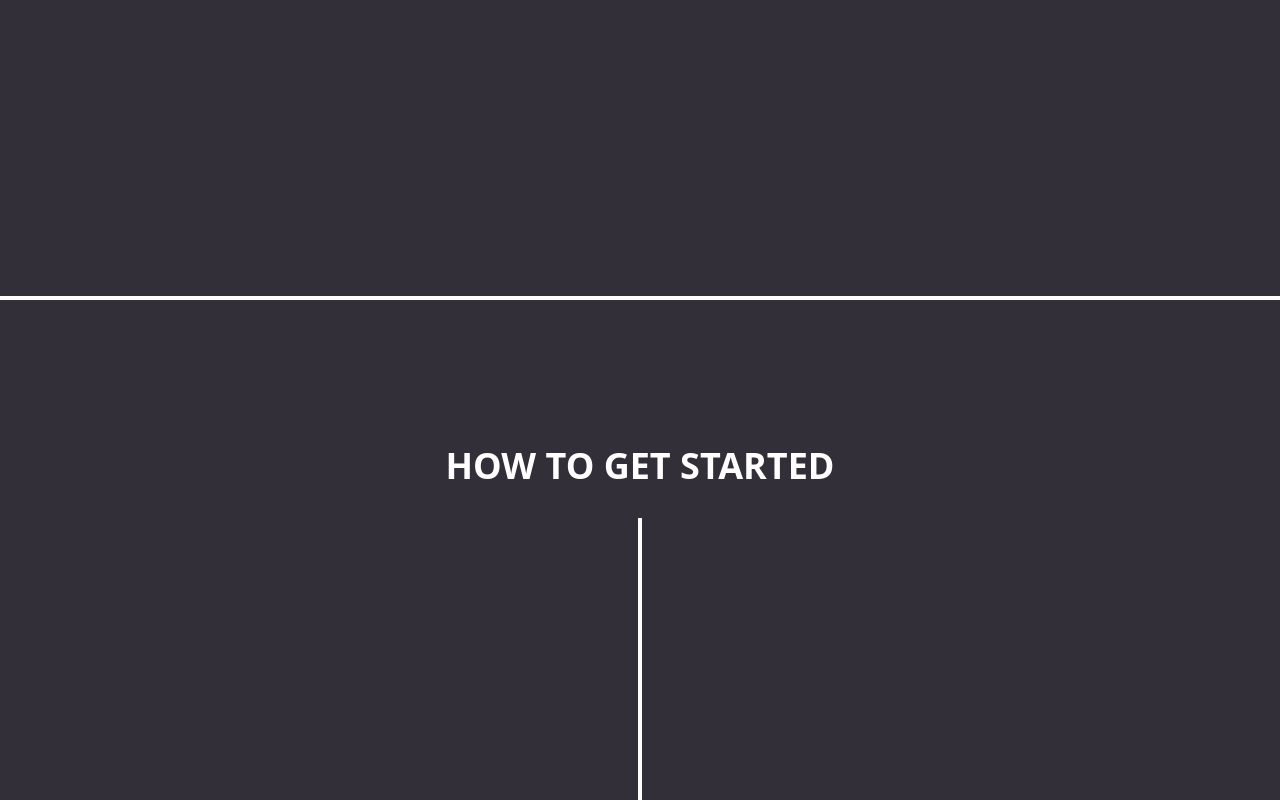
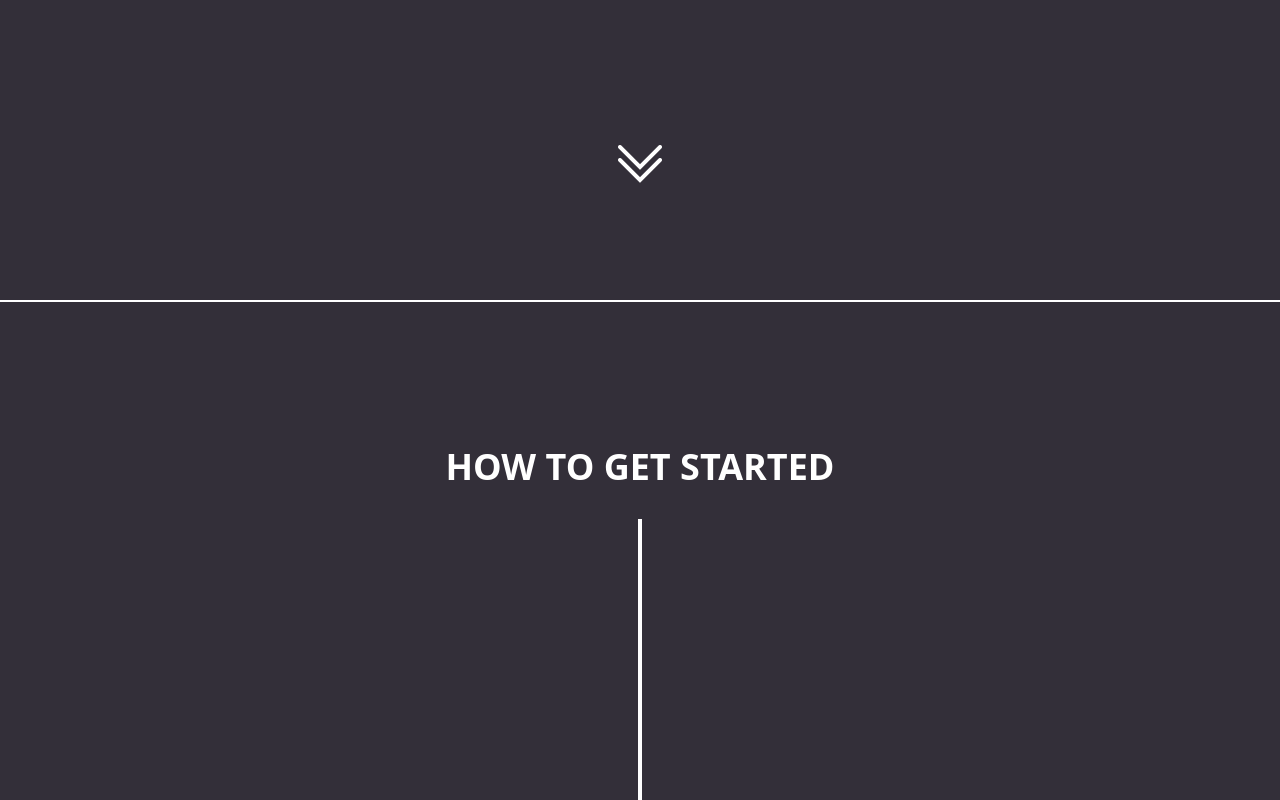
Before and after one commit to OndrejLosensky/generate-readme, a React (Create React App) app: page / in a window 1280 px wide. Shown: the part 500-1300 px from the top of the page. Built offline with nearby package versions, Linux system fonts and the light colour scheme.

Commit message:
přidání šipky na scroll-down

```diff
--- a/src/components/home/Home.js
+++ b/src/components/home/Home.js
@@ -2,13 +2,13 @@ import React from "react";
 import CreateReadme from "../createReadme/CreateReadme";
 import Footer from "../footer/Footer"
 import Header from "../header/Header";
+import ScrollImage from "../../assets/scroll-down.png"
 import ScrollProgressBar from "../scrollProgressBar/ScrollProgressBar";
 import "../../index.css"
 import AOS from 'aos';
 import 'aos/dist/aos.css';
 import { useEffect } from 'react';
 import Hero from "../hero/Hero";
-
 
 const Home = (props) => {
     useEffect(() => {
@@ -51,11 +51,16 @@ const Home = (props) => {
                 Continue
               </button>
             </div>
+            <div className="pt-44">
+                  <img alt="scroll" src={ScrollImage} className="mx-auto
+                  hover:-translate-y-1 duration-300 cursor-pointer" />
+
+            </div>
           </div>
         </div>
-        <div id='firstBorder' className='w-[100%] mx-auto border-2 border-whiteText justify-center'></div>
+        <div id='firstBorder' className='w-[100%] mx-auto justify-center'></div>
       </div>
-        <div className="h-[900px] pt-4 flex flex-col">
+        <div className="h-[900px] pt-4 flex flex-col border-t-2 border-whiteText">
           <Hero/>
         </div>
         <CreateReadme/>
--- a/src/index.css
+++ b/src/index.css
@@ -56,3 +56,7 @@ input[type="text"]:not(:placeholder-shown) ~ .input-text{
 .title-animation {
   width: 100%;
 }
+
+.custom {
+  color: red;
+}
```
Also changed, not shown: src/assets/scroll-down.png (added).
